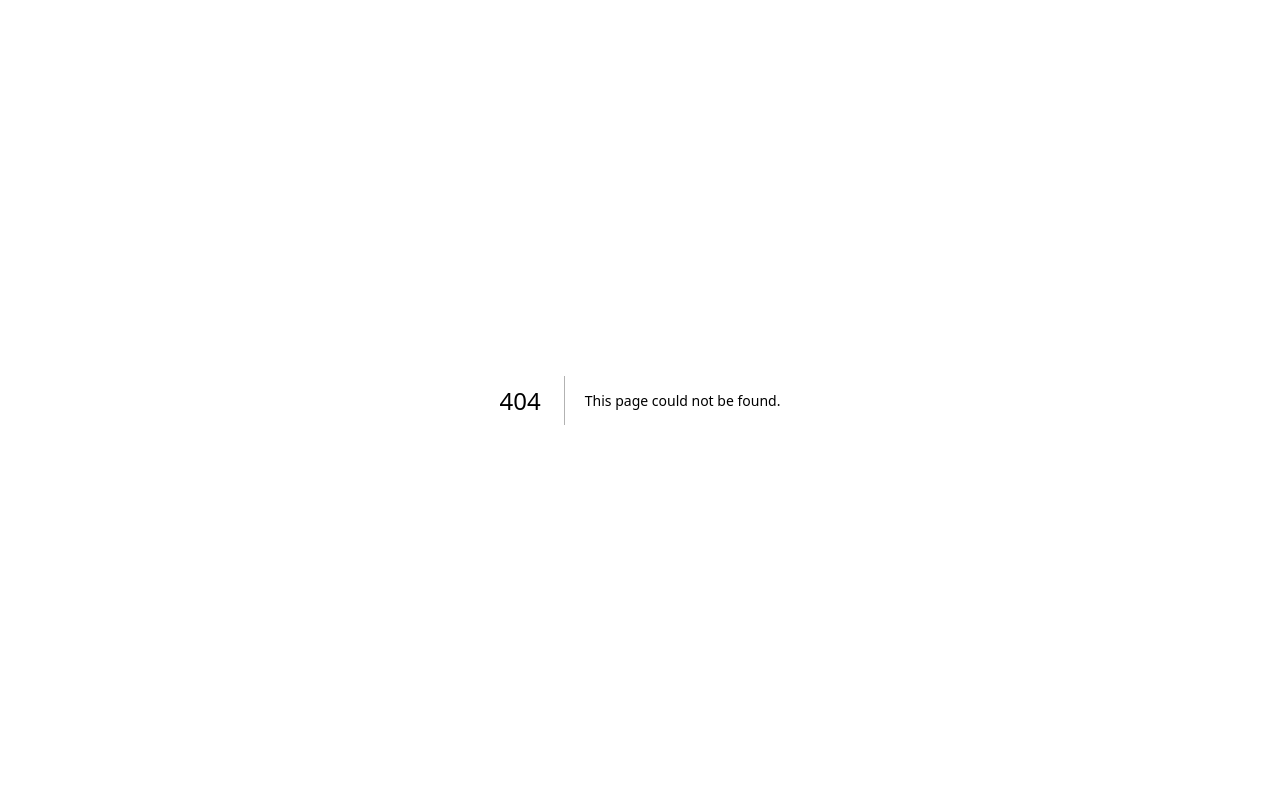
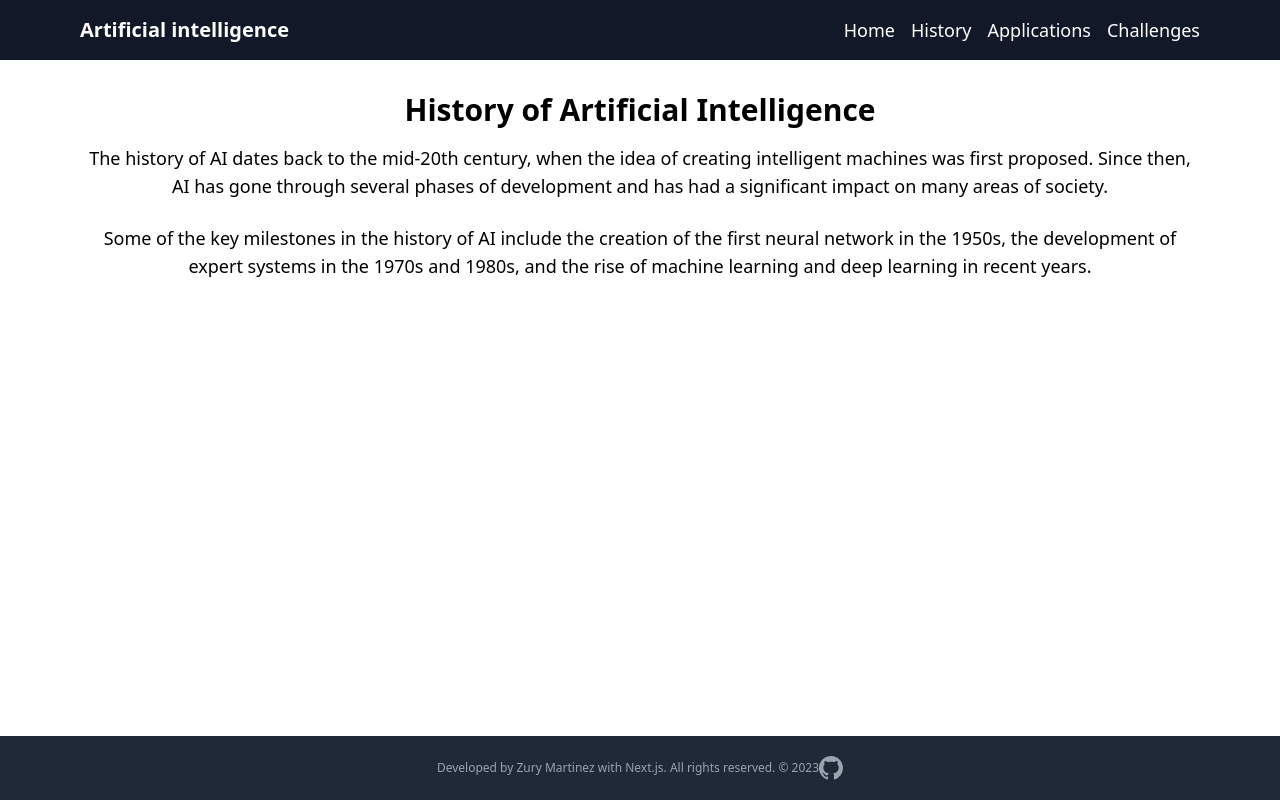
Before and after one commit to ZuryOphre/static-website, a Next.js app: page /history in a window 1280 px wide. Before the commit this address had no page. Built offline with nearby package versions, Linux system fonts and the light colour scheme.

Commit message:
the history code has been created
AI story page code created and styled with tailwind

```diff
--- /dev/null
+++ b/pages/history/index.js
@@ -0,0 +1,28 @@
+import Header from "../../components/header";
+import Footer from "../../components/footer";
+
+function History() {
+  return (
+    <>
+      <Header />
+      <div className=" text-center max-w-6xl mx-auto px-4 py-8">
+        <h1 className="text-3xl font-bold mb-4">History of Artificial Intelligence</h1>
+        <p className="text-center text-lg mb-6">
+          The history of AI dates back to the mid-20th century, when the idea of
+          creating intelligent machines was first proposed. Since then, AI has
+          gone through several phases of development and has had a significant
+          impact on many areas of society.
+        </p>
+        <p className="text-lg">
+          Some of the key milestones in the history of AI include the creation of
+          the first neural network in the 1950s, the development of expert
+          systems in the 1970s and 1980s, and the rise of machine learning and
+          deep learning in recent years.
+        </p>
+      </div>
+      <Footer />
+    </>
+  );
+}
+
+export default History;
```
